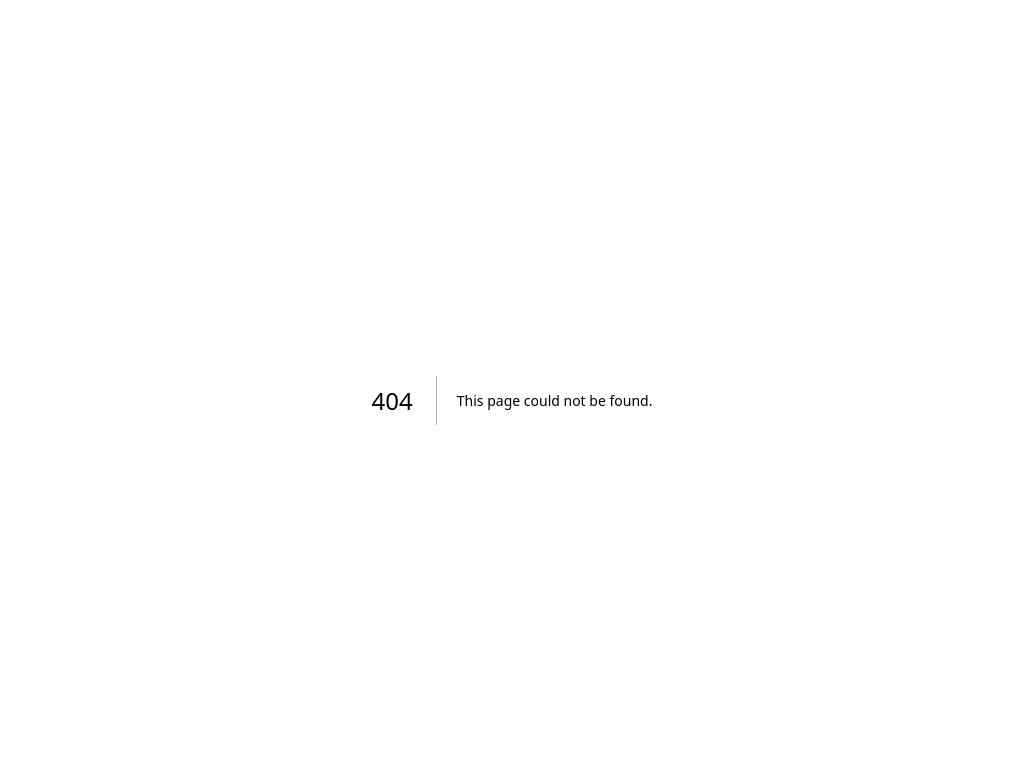
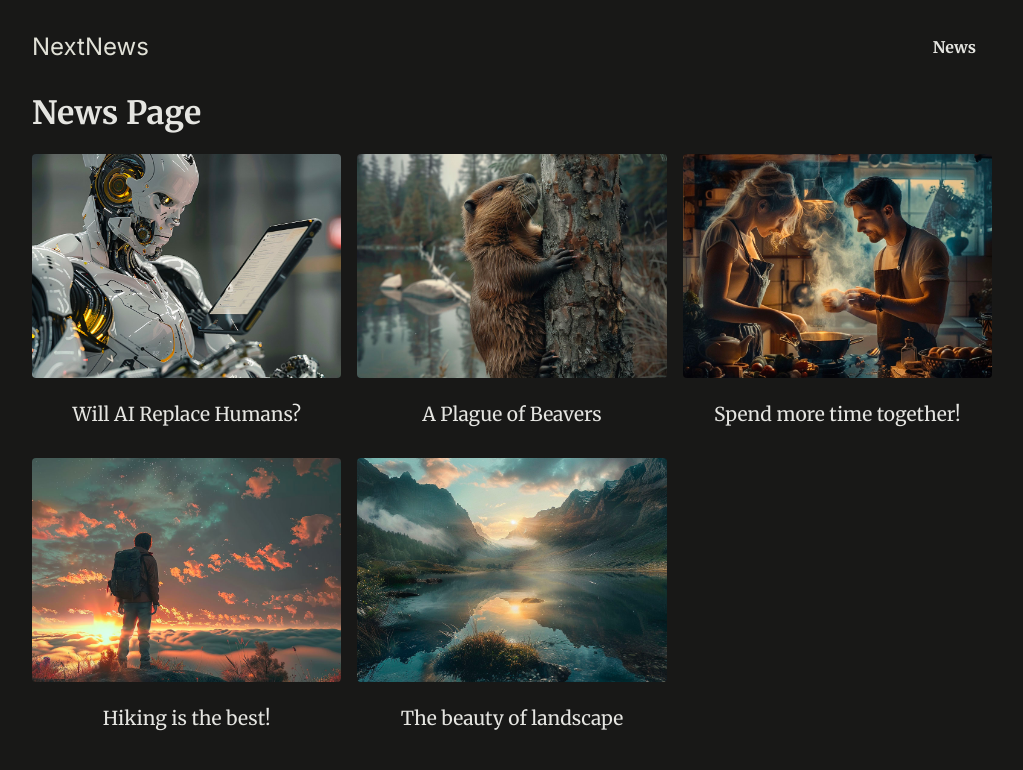
Before and after one commit to kushagrapandey761/NextNews, a Next.js app: page /news in a window 1280 px wide. Before the commit this address had no page. Shown: the top 770 px of the page, without its empty margins (128-1151 px from the left). Built offline with nearby package versions, Linux system fonts and the light colour scheme.

Commit message:
Added some styling and dummy data

```diff
--- a/app/layout.js
+++ b/app/layout.js
@@ -1,14 +1,20 @@
-import './globals.css';
+import MainHeader from "@/components/main-header";
+import "./globals.css";
 
 export const metadata = {
-  title: 'Next.js Page Routing & Rendering',
-  description: 'Learn how to route to different pages.',
-}
+  title: "Next.js Page Routing & Rendering",
+  description: "Learn how to route to different pages.",
+};
 
 export default function RootLayout({ children }) {
- return (
+  return (
     <html lang="en">
-      <body>{children}</body>
+      <body>
+        <div id="page">
+          <MainHeader />
+          {children}
+        </div>
+      </body>
     </html>
-  )
+  );
 }
--- /dev/null
+++ b/app/news/page.js
@@ -0,0 +1,19 @@
+import Link from "next/link";
+import { DUMMY_NEWS } from "@/dummy-news";
+import Image from "next/image";
+export default function NewsPage(){
+    return (
+      <>
+        <h1>News Page</h1>
+        <ul className="news-list">
+          {DUMMY_NEWS.map((newsItem)=>(
+            <li key={newsItem.id}>
+            <Link href={`/news/${newsItem.slug}`}>
+              <img src={`/images/news/${newsItem.image}`} alt={newsItem.title}/>
+              <span>{newsItem.title}</span>
+            </Link>
+          </li>))}
+        </ul>
+      </>
+    );
+}
--- /dev/null
+++ b/components/main-header.js
@@ -0,0 +1,18 @@
+import Link from "next/link";
+
+export default function MainHeader() {
+  return (
+    <header id="main-header">
+      <div id="logo">
+        <Link href="/">NextNews</Link>
+      </div>
+      <nav>
+        <ul>
+          <li>
+            <Link href="/news">News</Link>
+          </li>
+        </ul>
+      </nav>
+    </header>
+  );
+}
--- /dev/null
+++ b/dummy-news.js
@@ -0,0 +1,47 @@
+export const DUMMY_NEWS = [
+  {
+    id: "n1",
+    slug: "will-ai-replace-humans",
+    title: "Will AI Replace Humans?",
+    image: "ai-robot.jpg",
+    date: "2021-07-01",
+    content:
+      "Since late 2022 AI is on the rise and therefore many people worry whether AI will replace humans. The answer is not that simple. AI is a tool that can be used to automate tasks, but it can also be used to augment human capabilities. The future is not set in stone, but it is clear that AI will play a big role in the future. The question is how we will use it.",
+  },
+  {
+    id: "n2",
+    slug: "beaver-plague",
+    title: "A Plague of Beavers",
+    image: "beaver.jpg",
+    date: "2022-05-01",
+    content:
+      "Beavers are taking over the world. They are building dams everywhere and flooding entire cities. What can we do to stop them?",
+  },
+  {
+    id: "n3",
+    slug: "couple-cooking",
+    title: "Spend more time together!",
+    image: "couple-cooking.jpg",
+    date: "2024-03-01",
+    content:
+      "Cooking together is a great way to spend more time with your partner. It is fun and you get to eat something delicious afterwards. What are you waiting for? Get cooking!",
+  },
+  {
+    id: "n4",
+    slug: "hiking",
+    title: "Hiking is the best!",
+    image: "hiking.jpg",
+    date: "2024-01-01",
+    content:
+      "Hiking is a great way to get some exercise and enjoy the great outdoors. It is also a great way to clear your mind and reduce stress. So what are you waiting for? Get out there and start hiking!",
+  },
+  {
+    id: "n5",
+    slug: "landscape",
+    title: "The beauty of landscape",
+    image: "landscape.jpg",
+    date: "2022-07-01",
+    content:
+      "Landscape photography is a great way to capture the beauty of nature. It is also a great way to get outside and enjoy the great outdoors. So what are you waiting for? Get out there and start taking some pictures!",
+  },
+];
```
Also changed, not shown: app/news/[slug]/page.js (added, +17 -0 lines).
